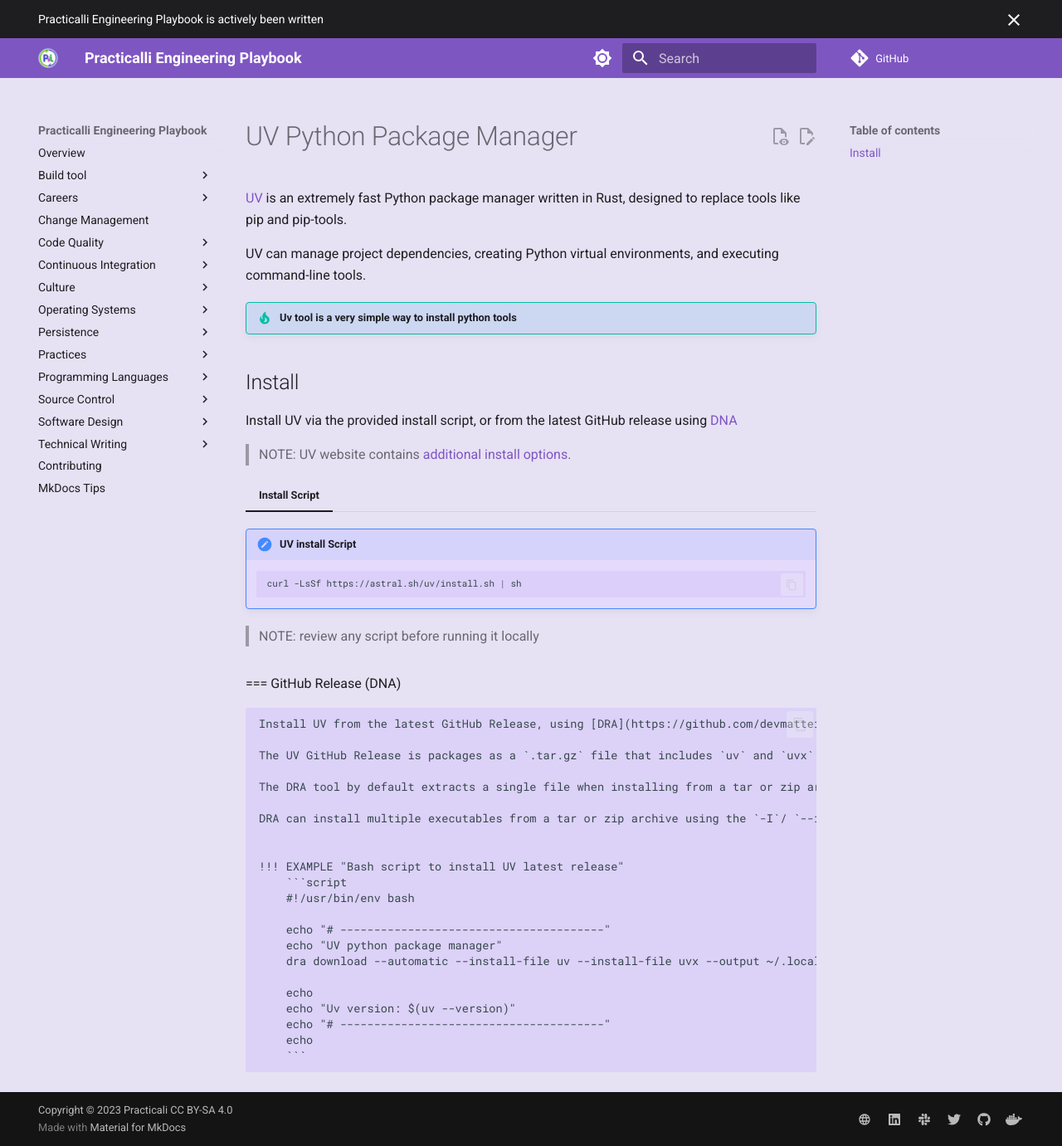
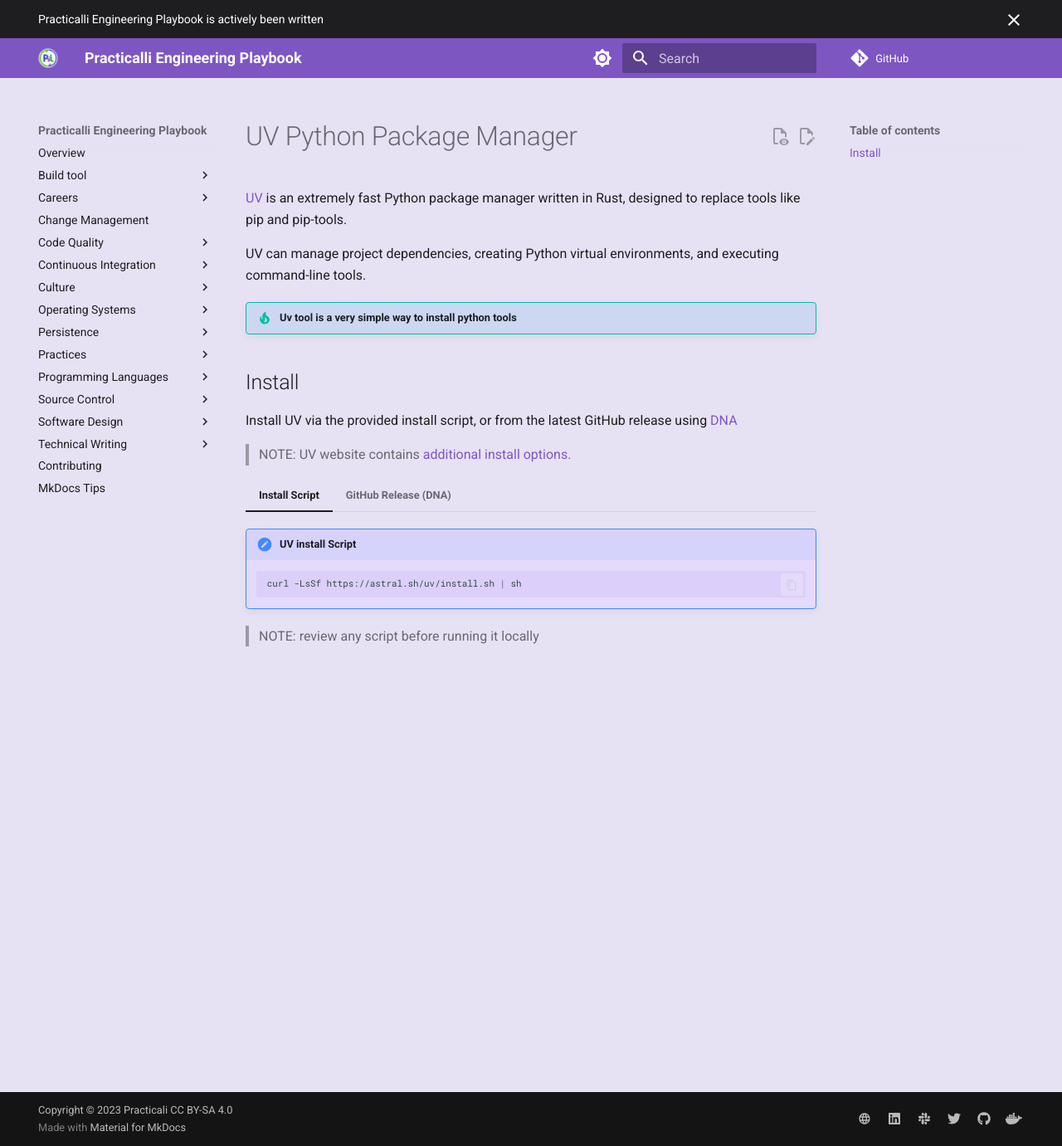
Before and after one commit to practicalli/engineering-playbook, an MkDocs documentation site: the page built from docs/programming-languages/python/uv.md, in a window 1280 px wide and 1381 px high. Shown: the whole window at 83% size. Built offline with MkDocs 1.6.1 and Material for MkDocs 9.7.7, drawn with Linux system fonts in a browser that asks for light colours; comment, search, counter and statistics services are not loaded.

Commit message:
fix(languages): update tab format and blank space

````diff
--- a/docs/programming-languages/python/uv.md
+++ b/docs/programming-languages/python/uv.md
@@ -15,7 +15,6 @@
 
 === "Install Script"
 
-
     !!! NOTE "UV install Script"
         ```shell
         curl -LsSf https://astral.sh/uv/install.sh | sh
@@ -24,7 +23,7 @@
     > NOTE: review any script before running it locally
 
 
-=== GitHub Release (DNA)
+=== "GitHub Release (DNA)"
 
     Install UV from the latest GitHub Release, using [DRA](https://github.com/devmatteini/dra){target=_blank}.
 
````
